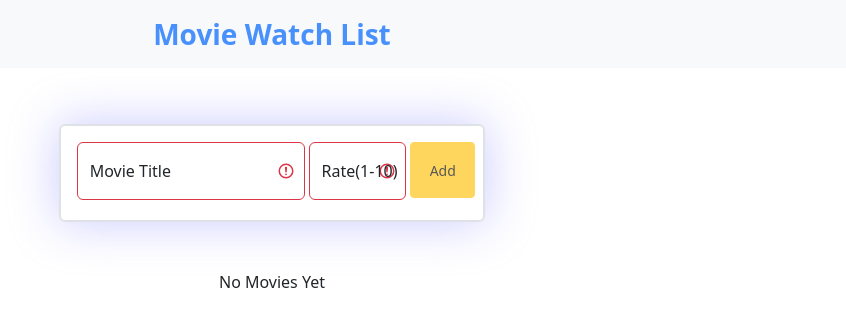
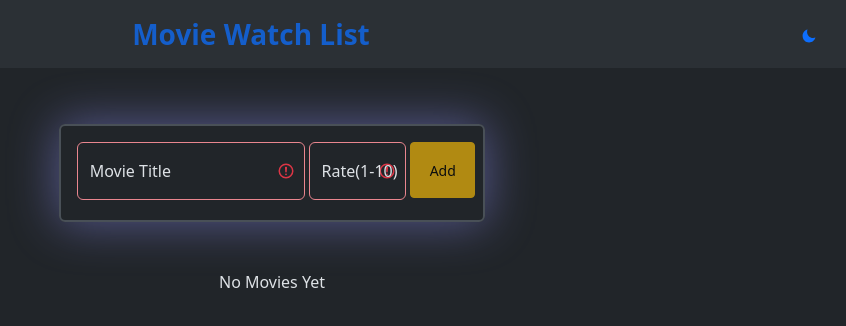
Before and after one commit to Shawaiz99/movie-watch-list-practice-project, a React app: page / in a window 1280 px wide. Shown: the top 326 px of the page, without its empty margins (368-1214 px from the left). Built offline with nearby package versions, Linux system fonts and the light colour scheme; the HTML template or start-up script is replaced by a standard one.

Commit message:
Create a themetoggler feature on the navbar

```diff
--- a/src/App.jsx
+++ b/src/App.jsx
@@ -2,6 +2,7 @@ import MovieForm from "./components/MovieForm";
 import MovieList from "./components/MovieList";
 import Navbar from "./components/Navbar";
 import { useState } from "react";
+import ThemeToggler from "./components/ThemeToggler";
 
 function App() {
   const [movies, setMovies] = useState([]);
@@ -36,7 +37,9 @@ function App() {
 
   return (
     <>
-      <Navbar />
+      <Navbar>
+        <ThemeToggler/>
+      </Navbar>
       <div className="d-flex justify-content-center mt-2">
         <MovieForm
           addMovie={addMovie}
--- a/src/components/Navbar.jsx
+++ b/src/components/Navbar.jsx
@@ -1,10 +1,11 @@
-function Navbar() {
+function Navbar({children}) {
   return (
     <nav className=" navbar bg-body-tertiary">
       <div className="container">
         <div className="navbar-brand fs-3 fw-bold text-primary text-opacity-75 mx-auto">
           Movie Watch List
         </div>
+        {children}
       </div>
     </nav>
   );
--- /dev/null
+++ b/src/components/ThemeToggler.jsx
@@ -0,0 +1,22 @@
+import { useEffect, useState } from "react";
+import { IoMdSunny, IoMdMoon } from "react-icons/io";
+
+function ThemeToggler() {
+  const [theme, setTheme] = useState("dark");
+
+  const themeToggler = () => {
+    setTheme((prev) => prev === "light" ? "dark" : "light");
+  };
+
+  useEffect(() => {
+    document.documentElement.setAttribute('data-bs-theme', theme)
+  }, [theme]);
+
+  return (
+    <button onClick={themeToggler} className={`btn ${theme === 'light' ? 'text-warning' : 'text-primary'}`}>
+      {theme === 'light' ? <IoMdSunny /> : <IoMdMoon />}
+    </button>
+  );
+}
+
+export default ThemeToggler;
```
